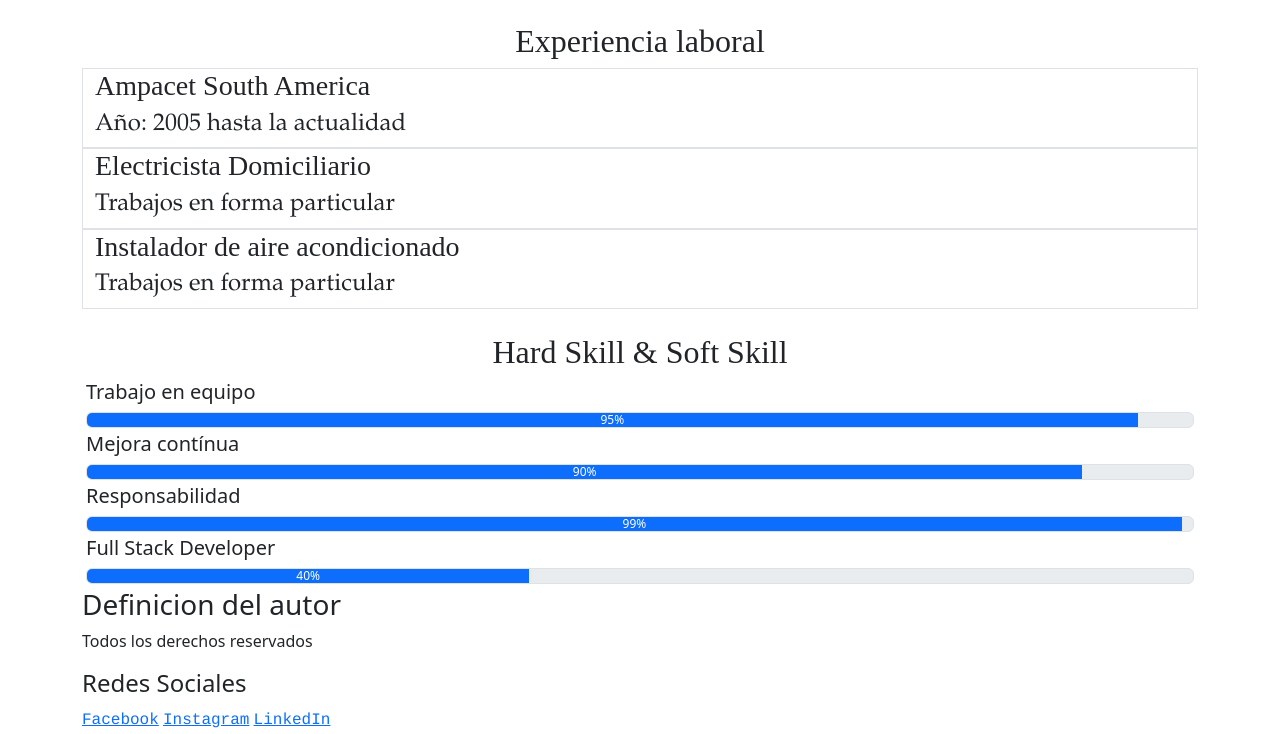
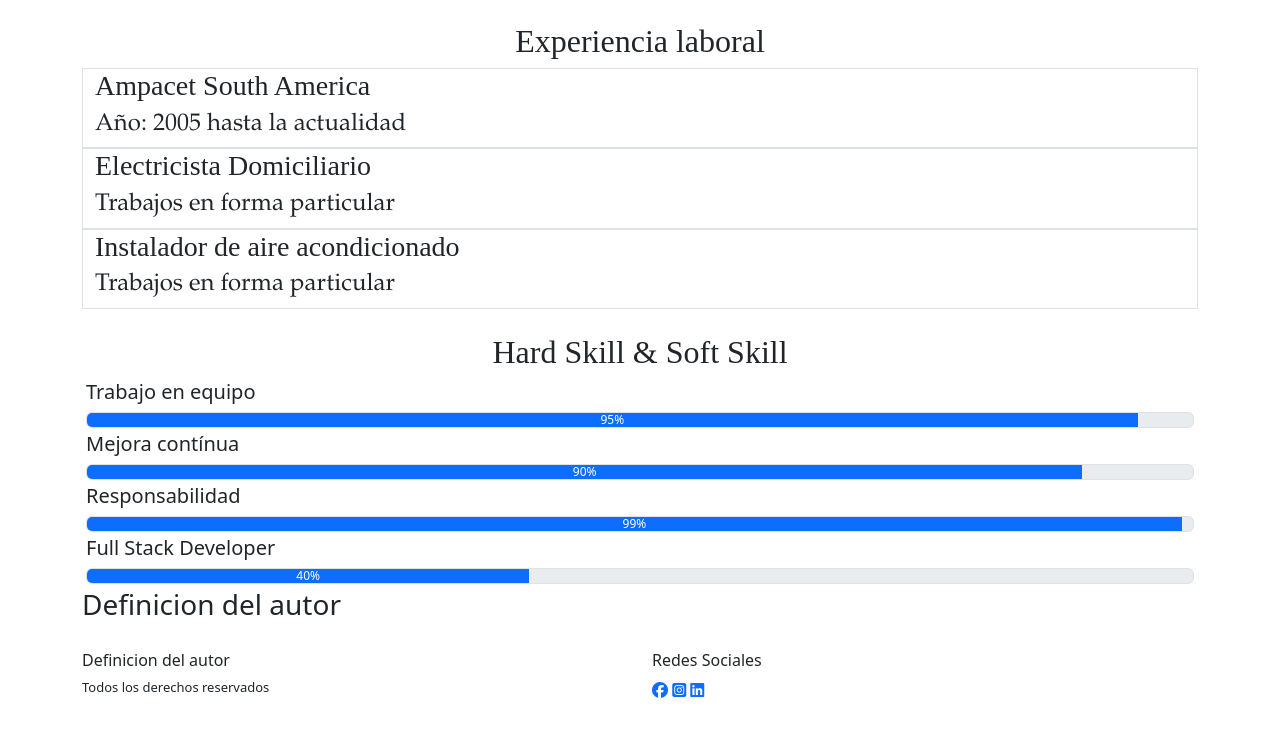
Before and after one commit to jonatandc/portfoliodc_frontend, a plain HTML site: page index.html in a window 1280 px wide. Shown: the part 614-1348 px from the top of the page. Drawn offline with nearby package versions, Linux system fonts and the light colour scheme.

Commit message:
iconos redes sociales

```diff
--- a/estilo.css
+++ b/estilo.css
@@ -3,9 +3,18 @@
 }
 
 .sin-borde {
-border: none
-}
+    border: none
+    }
 
 .borde-inferior {
     border-bottom: 1px;
 }
+
+.pie {
+    margin-bottom: 20px;
+    margin-top: 30px;
+
+}
+.pie p {
+    font-size: small;
+}
--- a/index.html
+++ b/index.html
@@ -5,7 +5,8 @@
     <meta name="viewport" content="width=device-width, initial-scale=1">
     <title>Del Castillo</title>
     <link href="https://cdn.jsdelivr.net/npm/bootstrap@5.2.0/dist/css/bootstrap.min.css" rel="stylesheet" integrity="sha384-gH2yIJqKdNHPEq0n4Mqa/HGKIhSkIHeL5AyhkYV8i59U5AR6csBvApHHNl/vI1Bx" crossorigin="anonymous">
-     <link rel="stylesheet" href="estilo.css">
+    <link rel="stylesheet" href="estilo.css">
+    <script src="https://kit.fontawesome.com/79f59022a7.js" crossorigin="anonymous"></script>
   </head>
   <body>
    <div class="container">
@@ -175,17 +176,25 @@
       </div>
       <aside>
           <h3>Definicion del autor</h3>
-          <p>Todos los derechos reservados</p>
-      </aside>
-      <footer>
-          <h4>Redes Sociales</h4>
-          <a href="https://www.facebook.com/jonatan.delcastillo.7" style="font-family: courier">Facebook</a>
-          <a href="https://www.instagram.com/jonyary10/" style="font-family: courier">Instagram</a>
-          <a href="https://www.linkedin.com/in/jonatan-del-castillo-a9802a239/" style="font-family: courier">LinkedIn</a>
-      </footer>
+
+      <div class="row pie">
+        <div class="col-6">
+           <aside>
+             <h6>Definicion del autor</h6>
+             <p>Todos los derechos reservados</p>
+           </aside>
+        </div>
+
+        <div class="col-6">
+          <footer>
+            <h6>Redes Sociales</h6>
+            <a href="https://www.facebook.com/jonatan.delcastillo.7"><i class="fa-brands fa-facebook"> </i></a>
+            <a href="https://www.instagram.com/jonyary10/" ><i class="fa-brands fa-square-instagram"></i></a>
+            <a href="https://www.linkedin.com/in/jonatan-del-castillo-a9802a239/"><i class="fa-brands fa-linkedin"></i></a>
+          </footer>
+        </div>
+      </div>
  </div>
-
-
 
     <script src="https://cdn.jsdelivr.net/npm/bootstrap@5.2.0/dist/js/bootstrap.bundle.min.js" integrity="sha384-A3rJD856KowSb7dwlZdYEkO39Gagi7vIsF0jrRAoQmDKKtQBHUuLZ9AsSv4jD4Xa" crossorigin="anonymous"></script>
   </body>
```
